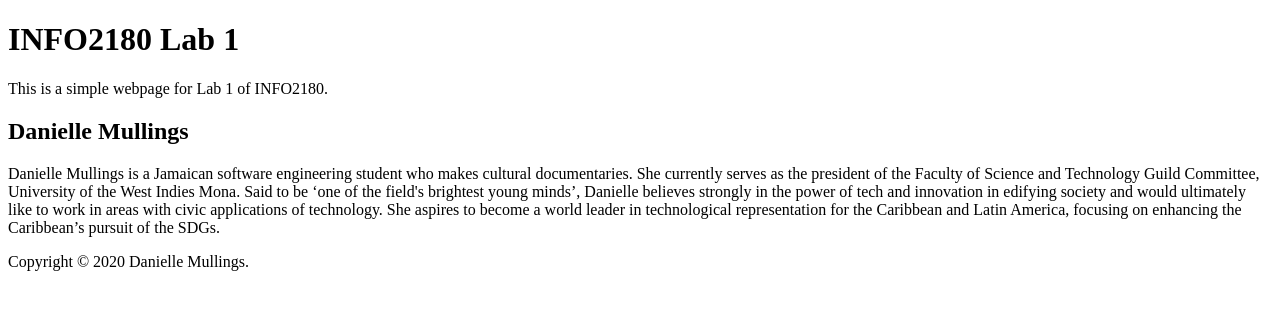
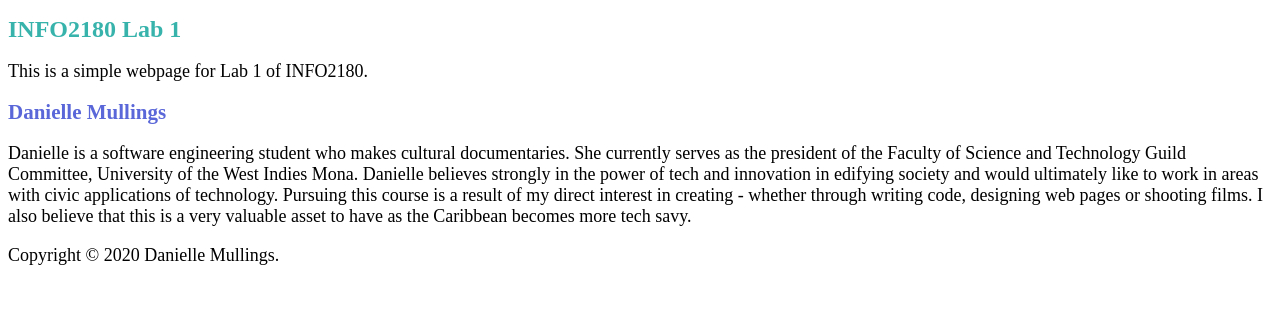
Before and after one commit to damullings/info2180-lab1, a plain HTML site: page index.html in a window 1280 px wide. Drawn offline with Linux system fonts and the light colour scheme.

Commit message:
Updated Paragraph about myself and styled webpage

```diff
--- a/index.html
+++ b/index.html
@@ -4,6 +4,7 @@
         <meta charset="UTF-8">
         <meta name="viewport" content="width=devicewidth, initial-scale=1.0">
         <meta http-equiv="X-UA-Compatible" content="ie=edge">
+        <link rel = "stylesheet" href = "style.css" type = "text/css">
         <title>INFO2180 Lab 1</title>
     </head>
     <body>
@@ -18,8 +19,12 @@
         <main>
 
             <h2>Danielle Mullings</h2>
-            <p>Danielle Mullings is a Jamaican software engineering student who makes cultural documentaries. She currently serves as the president of the Faculty of Science and Technology Guild Committee, University of the West Indies Mona. Said to be ‘one of the field's brightest young minds’, Danielle believes strongly in the power of tech and innovation in edifying society and would ultimately like to work in areas with civic applications of technology. She aspires to become a world leader in technological representation for the Caribbean and Latin America, focusing on enhancing the Caribbean’s pursuit of the SDGs.</p>
+            <p>Danielle is a software engineering student who makes cultural documentaries.
+                She currently serves as the president of the Faculty of Science and Technology Guild Committee,
+                University of the West Indies Mona. Danielle believes strongly in the power of tech and innovation in edifying society and would ultimately like to work in areas with civic applications of technology.
 
+                Pursuing this course is a result of my direct interest in creating - whether through writing code, designing web pages or shooting films.
+                I also believe that this is a very valuable asset to have as the Caribbean becomes more tech savy.
         </main>
 
         <footer>
--- /dev/null
+++ b/style.css
@@ -0,0 +1,13 @@
+h1{
+    font-size: 24px;
+    color: #38B3AC;
+}
+
+h2{
+    font-size: 21px;
+    color: #5A67D8;
+}
+
+p{
+    font-size: 18px;
+}
```
